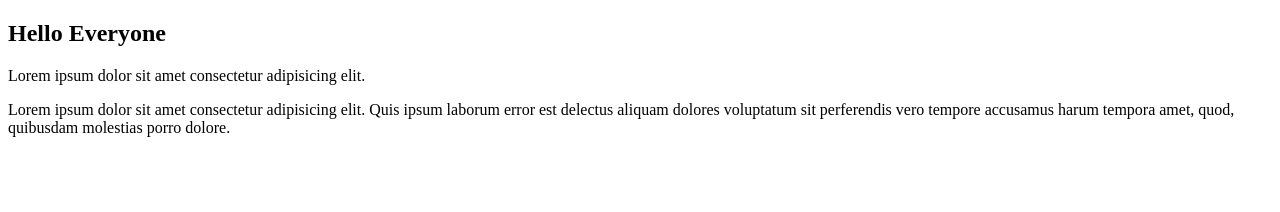
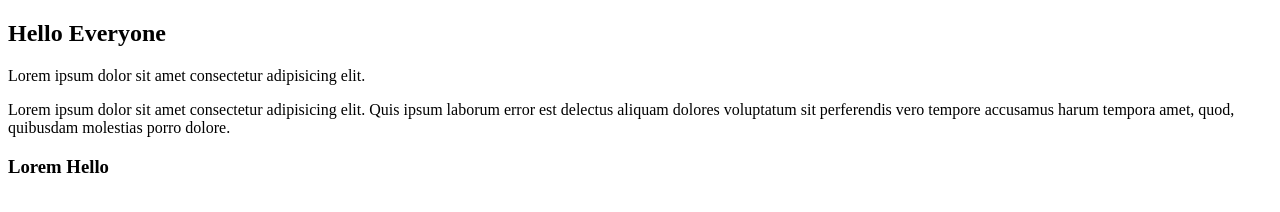
Before and after one commit to Puspendra0027/Demo, a plain HTML site: page index.html in a window 1280 px wide. Drawn offline with Linux system fonts and the light colour scheme.

Commit message:
Yes Do it

```diff
--- a/index.html
+++ b/index.html
@@ -12,5 +12,6 @@
         Lorem ipsum dolor sit amet consectetur adipisicing elit.
     </p>
     <p>Lorem ipsum dolor sit amet consectetur adipisicing elit. Quis ipsum laborum error est delectus aliquam dolores voluptatum sit perferendis vero tempore accusamus harum tempora amet, quod, quibusdam molestias porro dolore.</p>
+    <h3>Lorem Hello</h3>
 </body>
 </html>
```
